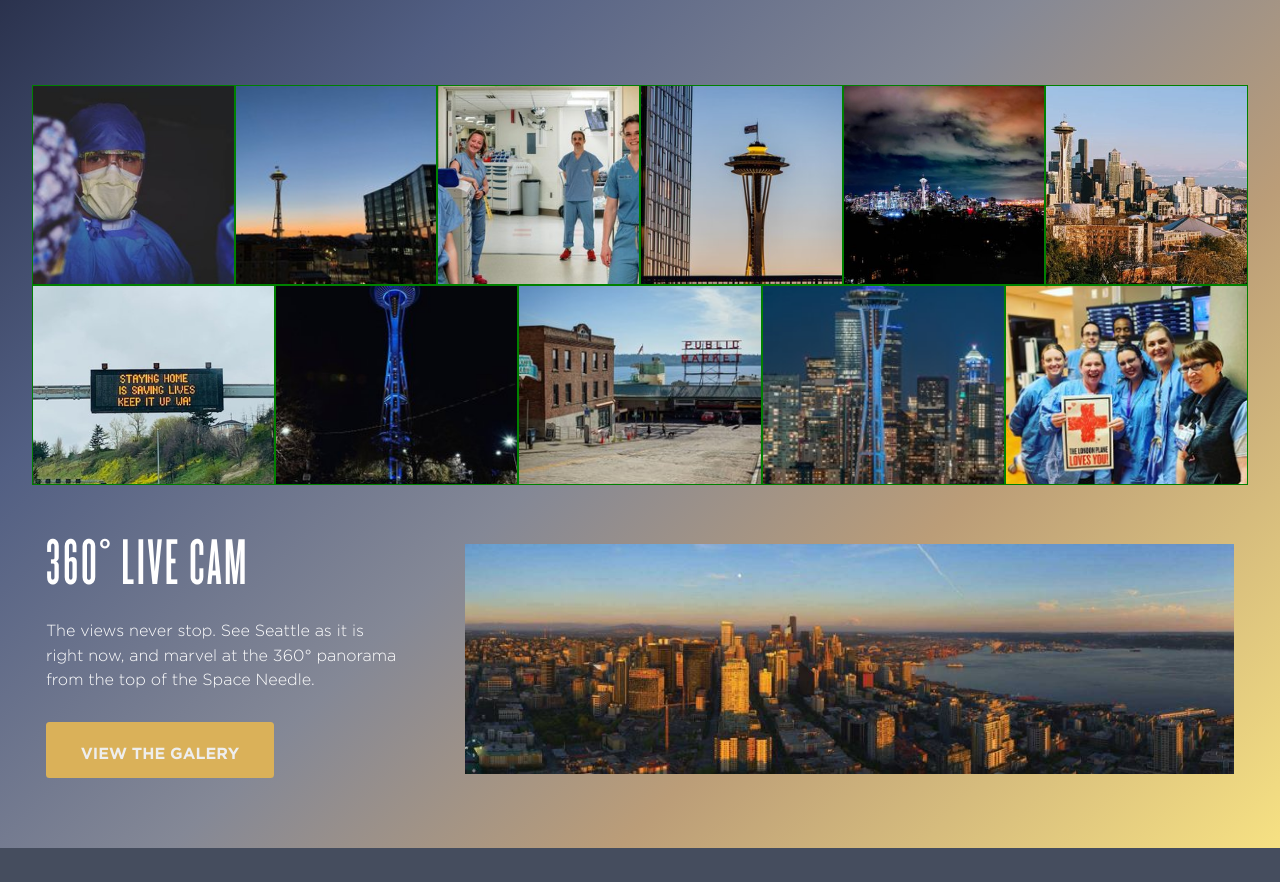
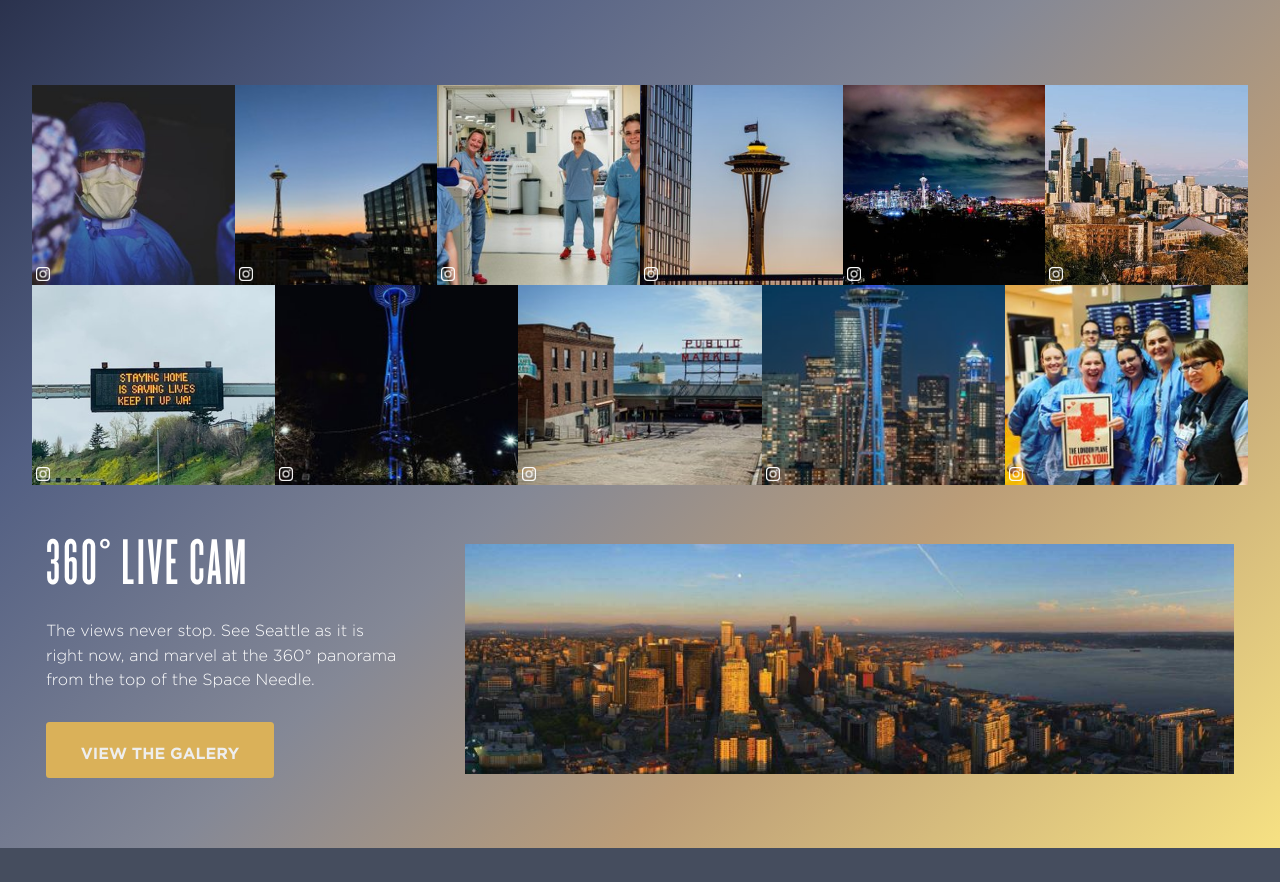
Before and after one commit to Coslnus/SpaceNeedle, a plain HTML site: page index.html in a window 1280 px wide. Shown: the part 1036-1918 px from the top of the page. Drawn offline with Linux system fonts and the light colour scheme; a web font is replaced by a local one.

Commit message:
Added hover effect for galery item links and used pseudo elements for ig icon

```diff
--- a/css/style.css
+++ b/css/style.css
@@ -367,10 +367,10 @@ body {
 			width: 100%;
 		}
 			.galery-item {
+				position: relative;
 				height: 200px;
 				flex-basis: 15%;
 				flex-grow: 1;
-				border: 1px solid green;
 				overflow: hidden;
 			}
 				.galery-item__photo {
@@ -378,7 +378,59 @@ body {
 					-o-object-fit: cover;
 					width: 100%;
 					height: inherit;
+					-webkit-transition: transform .2s;
+					-moz-transition: transform .2s;
+					-o-transition: transform .2s;
+					-ms-transition: transform .2s;
+					transition: transform .2s;
 				}
+				.galery-item__link {
+					position: absolute;
+					left: 0;
+					right: 0;
+					top: 0;
+					bottom: 0;
+					z-index: 10;
+					-webkit-transition: background-color .2s;
+					-moz-transition: background-color .2s;
+					-o-transition: background-color .2s;
+					-ms-transition: background-color .2s;
+					transition: background-color .2s;
+				}
+				.galery-item__link:hover {
+					background-color: rgba(0, 0, 0, 0.5);
+				}
+				.galery-item__link:hover ~ .galery-item__photo {
+					transform: scale(1.1, 1.1);
+				}
+				.galery-item__link:hover ~ .galery-item__ig-login {
+					opacity: 1;
+				}
+				.galery-item::after {
+					content: "";
+					position: absolute;
+					left: 4px;
+					bottom: 4px;
+					height: 14px;
+					width: 14px;
+					background: url(../images/IGlogo.png) center no-repeat;
+					background-size: cover;
+					z-index: 10;
+				}
+				.galery-item__ig-login {
+					position: absolute;
+					left: 22px;
+					bottom: 4px;
+					font: 12px Helvetica;
+					opacity: 0;
+					z-index: 10;
+					-webkit-transition: opacity .2s;
+					-moz-transition: opacity .2s;
+					-o-transition: opacity .2s;
+					-ms-transition: opacity .2s;
+					transition: opacity .2s;
+				}
+
 			.photo_item:hover > .igLogin_wrap > .ig_login {
 				opacity: 1;
 			}
--- a/index.html
+++ b/index.html
@@ -71,81 +71,59 @@
 			</a>
 			<section class="photo_grid">
 				<div class="galery-item">
+					<a class="galery-item__link" href="#"></a>
 					<img class="galery-item__photo" src="images/Galery/little/1.jpg" alt="">
-					<!-- <div class="igLogin_wrap">
-						<img class="ig_logo" src="images/IGlogo.png" alt="">
-						<p class="ig_login">covid19</p>
-					</div> -->
+					<span class="galery-item__ig-login">covid19</span>
 				</div>
 				<div class="galery-item">
+					<a class="galery-item__link" href="#"></a>
 					<img class="galery-item__photo" src="images/Galery/little/2.jpg" alt="">
-					<!-- <div class="igLogin_wrap">
-						<img class="ig_logo" src="images/IGlogo.png" alt="">
-						<p class="ig_login">covid19</p>
-					</div> -->
+					<span class="galery-item__ig-login">covid19</span>
 				</div>
 				<div class="galery-item">
+					<a class="galery-item__link" href="#"></a>
 					<img class="galery-item__photo" src="images/Galery/little/3.jpg" alt="">
-					<!-- <div class="igLogin_wrap">
-						<img class="ig_logo" src="images/IGlogo.png" alt="">
-						<p class="ig_login">covid19</p>
-					</div> -->
+					<span class="galery-item__ig-login">covid19</span>
 				</div>
 				<div class="galery-item">
+					<a class="galery-item__link" href="#"></a>
 					<img class="galery-item__photo" src="images/Galery/little/4.jpg" alt="">
-					<!-- <div class="igLogin_wrap">
-						<img class="ig_logo" src="images/IGlogo.png" alt="">
-						<p class="ig_login">covid19</p>
-					</div> -->
+					<span class="galery-item__ig-login">covid19</span>
 				</div>
 				<div class="galery-item">
+					<a class="galery-item__link" href="#"></a>
 					<img class="galery-item__photo" src="images/Galery/little/5.jpg" alt="">
-					<!-- <div class="igLogin_wrap">
-						<img class="ig_logo" src="images/IGlogo.png" alt="">
-						<p class="ig_login">covid19</p>
-					</div> -->
+					<span class="galery-item__ig-login">covid19</span>
 				</div>
 				<div class="galery-item">
+					<a class="galery-item__link" href="#"></a>
 					<img class="galery-item__photo" src="images/Galery/little/6.jpg" alt="">
-					<!-- <div class="igLogin_wrap">
-						<img class="ig_logo" src="images/IGlogo.png" alt="">
-						<p class="ig_login">covid19</p>
-					</div> -->
+					<span class="galery-item__ig-login">covid19</span>
 				</div>
 				<div class="galery-item">
+					<a class="galery-item__link" href="#"></a>
 					<img class="galery-item__photo" src="images/Galery/little/7.jpg" alt="">
-					<!-- <div class="igLogin_wrap">
-						<img class="ig_logo" src="images/IGlogo.png" alt="">
-						<p class="ig_login">covid19</p>
-					</div> -->
+					<span class="galery-item__ig-login">covid19</span>
 				</div>
 				<div class="galery-item">
+					<a class="galery-item__link" href="#"></a>
 					<img class="galery-item__photo" src="images/Galery/little/8.jpg" alt="">
-					<!-- <div class="igLogin_wrap">
-						<img class="ig_logo" src="images/IGlogo.png" alt="">
-						<p class="ig_login">covid19</p>
-					</div> -->
+					<span class="galery-item__ig-login">covid19</span>
 				</div>
 				<div class="galery-item">
+					<a class="galery-item__link" href="#"></a>
 					<img class="galery-item__photo" src="images/Galery/little/9.jpg" alt="">
-					<!-- <div class="igLogin_wrap">
-						<img class="ig_logo" src="images/IGlogo.png" alt="">
-						<p class="ig_login">covid19</p>
-					</div> -->
+					<span class="galery-item__ig-login">covid19</span>
 				</div>
 				<div class="galery-item">
+					<a class="galery-item__link" href="#"></a>
 					<img class="galery-item__photo" src="images/Galery/little/10.jpg" alt="">
-					<!-- <div class="igLogin_wrap">
-						<img class="ig_logo" src="images/IGlogo.png" alt="">
-						<p class="ig_login">covid19</p>
-					</div> -->
+					<span class="galery-item__ig-login">covid19</span>
 				</div>
 				<div class="galery-item">
+					<a class="galery-item__link" href="#"></a>
 					<img class="galery-item__photo" src="images/Galery/little/11.jpg" alt="">
-					<!-- <div class="igLogin_wrap">
-						<img class="ig_logo" src="images/IGlogo.png" alt="">
-						<p class="ig_login">covid19</p>
-					</div> -->
+					<span class="galery-item__ig-login">covid19</span>
 				</div>
 			</section>
 			<section class="webcam_section">
```
